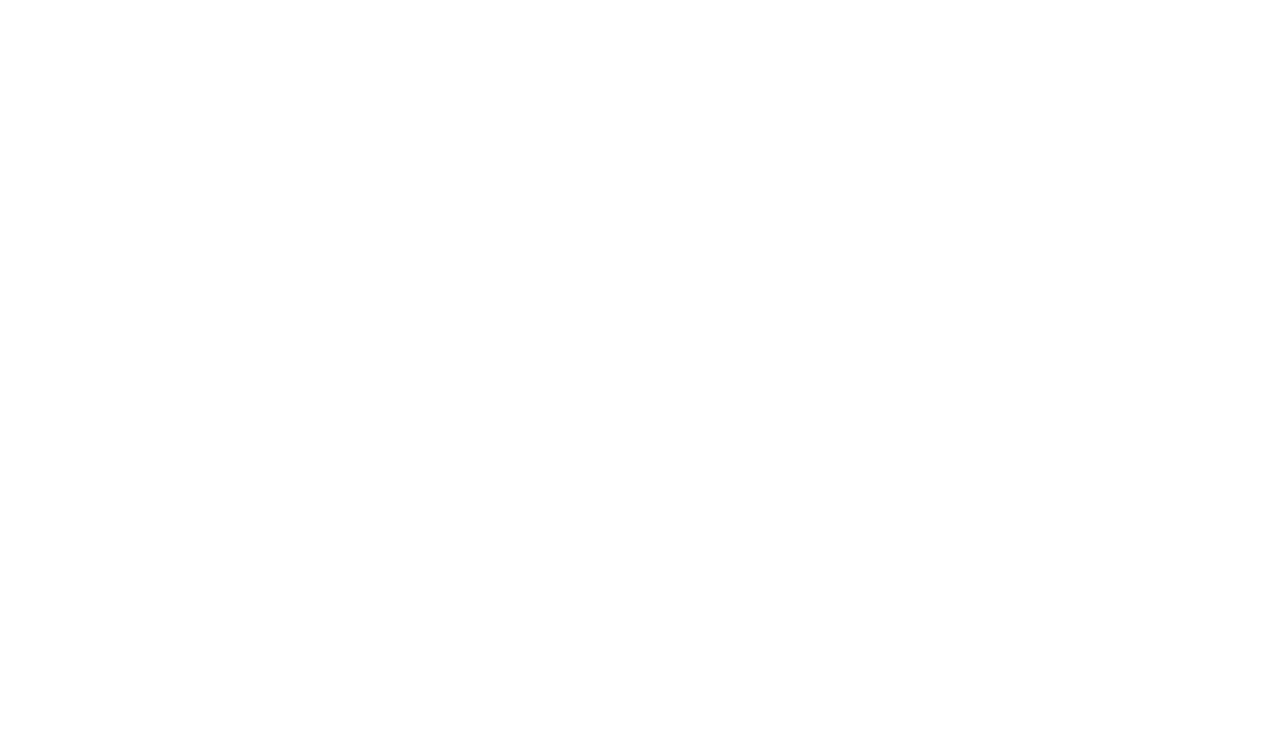
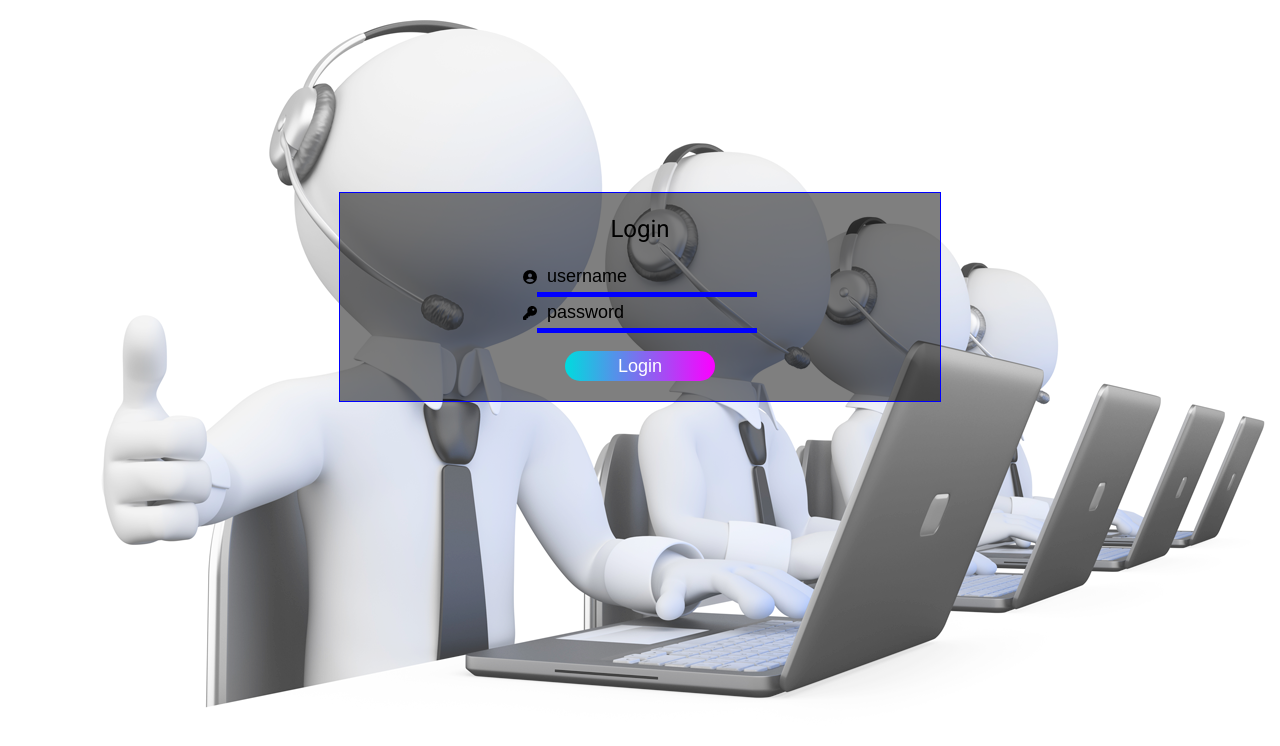
Before and after one commit to DoseiBrayin/TELECO-CRM, an Angular app in the folder front-end/TELECONUNICACIONES/: page /login in a window 1280 px wide. Shown: the top 746 px of the page. Built offline with nearby package versions, Linux system fonts and the light colour scheme.

Commit message:
(feat): Adding login implementation funtion

```diff
--- /dev/null
+++ b/front-end/TELECONUNICACIONES/src/app/Services/api/api.service.ts
@@ -0,0 +1,24 @@
+import { Injectable } from '@angular/core';
+import {clientI} from '../../model/client.interface'
+import {ResponseI} from '../../model/response.interface'
+import {HttpClient,HttpHeaders} from '@angular/common/http'
+import {from, Observable} from 'rxjs'
+
+
+@Injectable({
+  providedIn: 'root'
+})
+export class ApiService {
+
+  url:string = 'http://localhost:4000/';
+
+  constructor(private http:HttpClient) {
+  }
+
+  loginBy(form:clientI):Observable<ResponseI>{
+    let dir = this.url + "autenticar"
+    return this.http.post<ResponseI>(dir,from)
+  }
+
+
+}
--- a/front-end/TELECONUNICACIONES/src/app/app.module.ts
+++ b/front-end/TELECONUNICACIONES/src/app/app.module.ts
@@ -15,6 +15,9 @@
 
 import { IndexAdminComponent } from './index-admin/index-admin.component';
 
+import {ReactiveFormsModule,FormsModule} from '@angular/forms';
+import {HttpClientModule} from '@angular/common/http';
+
 
 
 @NgModule({
@@ -25,10 +28,6 @@
     RequestUsuarioComponent,
     EditUsuarioComponent,
     IndexAdminComponent,
-
-
-
-
   ],
   imports: [
     BrowserModule,
@@ -36,7 +35,11 @@
     BrowserAnimationsModule,
     MatTableModule,
     MatPaginatorModule,
-    MatSelectModule,MatDialogModule
+    MatSelectModule,
+    MatDialogModule,
+    ReactiveFormsModule,
+    FormsModule,
+    HttpClientModule
   ],
   exports: [
     BrowserModule,
--- a/front-end/TELECONUNICACIONES/src/app/login/login.component.html
+++ b/front-end/TELECONUNICACIONES/src/app/login/login.component.html
@@ -2,19 +2,19 @@
     <head></head>
 <body>
     <img src="../../assets/login.png" class="img-fluid" style="position: absolute; right: 0; top: 0; z-index: -100; opacity: 0.75;">
-    <form >
+    <form [formGroup]='loginForm'(ngSubmit)="onLogin(loginForm.value)">
         <div class="login-box">
             <h1>Login</h1>
 
             <div class="form">
                 <div class="item">
                     <i class="fa fa-user-circle" aria-hidden="true"></i>
-                    <input type="text" placeholder="username" name="username" >
+                    <input type="text" placeholder="username" formControlName = "usuario" >
                 </div>
 
                 <div class="item">
                     <i class="fa fa-key" aria-hidden="true"></i>
-                    <input type="password" placeholder="password" name="password">
+                    <input type="password" placeholder="password" formControlName = "password">
                 </div>
 
             </div>
--- a/front-end/TELECONUNICACIONES/src/app/login/login.component.ts
+++ b/front-end/TELECONUNICACIONES/src/app/login/login.component.ts
@@ -1,4 +1,7 @@
 import { Component, OnInit } from '@angular/core';
+import {FormGroup,FormControl,Validator, Validators} from '@angular/forms'
+import {ApiService} from '../../app/Services/api/api.service'
+import {clientI} from '../../app/model/client.interface'
 
 @Component({
   selector: 'app-login',
@@ -7,9 +10,21 @@
 })
 export class LoginComponent implements OnInit {
 
-  constructor() { }
+  loginForm = new FormGroup({
+    usuario : new FormControl('',Validators.required),
+    password : new FormControl('',Validators.required)
+  })
+
+  constructor(private api:ApiService) { }
 
   ngOnInit(): void {
+
+  }
+
+  onLogin(form:clientI){
+    this.api.loginBy(form).subscribe(data =>{
+      console.log(data)
+    })
   }
 
 }
--- /dev/null
+++ b/front-end/TELECONUNICACIONES/src/app/model/client.interface.ts
@@ -0,0 +1,4 @@
+export interface clientI{
+    usuario:string;
+    password:string;
+}
--- /dev/null
+++ b/front-end/TELECONUNICACIONES/src/app/model/response.interface.ts
@@ -0,0 +1,3 @@
+export interface ResponseI{
+    status:""
+}
--- a/front-end/TELECONUNICACIONES/src/index.html
+++ b/front-end/TELECONUNICACIONES/src/index.html
@@ -3,7 +3,7 @@
 <head>
   <meta charset="utf-8">
   <title>TELECO</title>
-  <base href="/login">
+  <base href="/">
   <meta name="viewport" content="width=device-width, initial-scale=1">
   <link rel="icon" type="image/x-icon" href="favicon.ico">
   <link rel="preconnect" href="https://fonts.gstatic.com">
```
Also changed, not shown: 2 other files (tests, documents, lock files or other folders).
